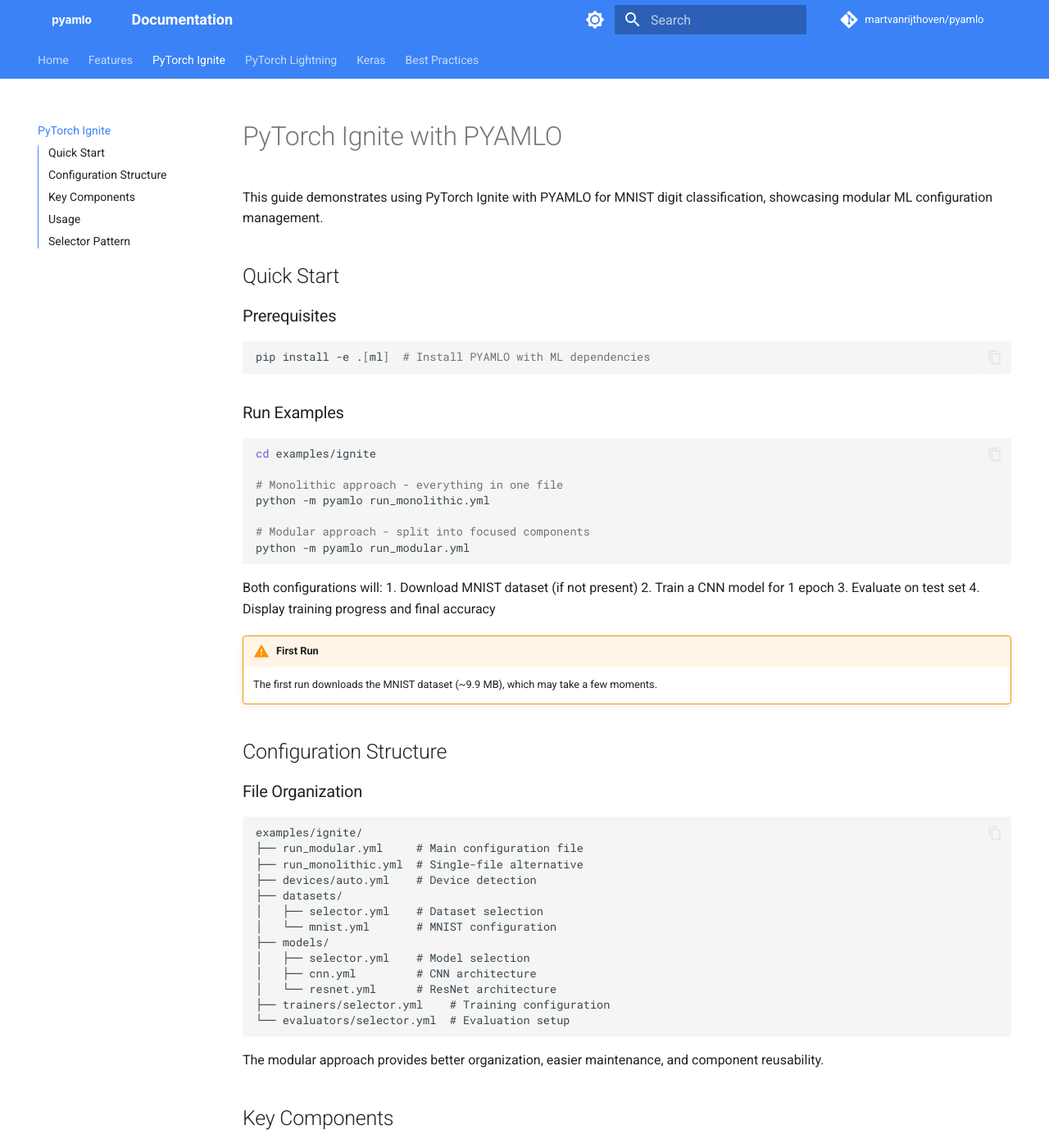
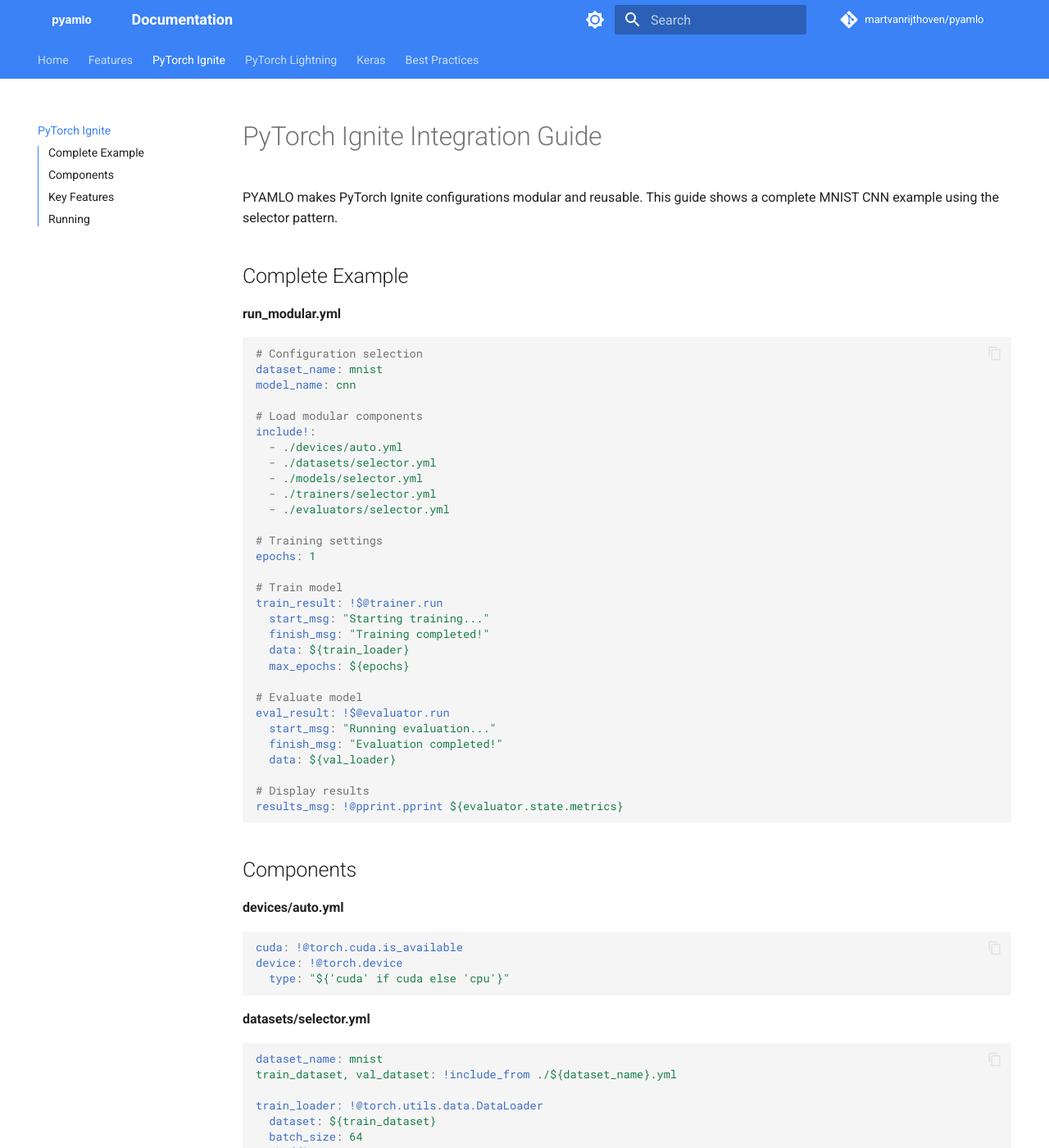
Before and after one commit to martvanrijthoven/pyamlo, an MkDocs documentation site: the page built from docs/pytorch-ignite.md, in a window 1280 px wide and 1400 px high. Shown: the whole window at 82% size. Built offline with MkDocs 1.6.1 and Material for MkDocs 9.7.7, drawn with Linux system fonts in a browser that asks for light colours; comment, search, counter and statistics services are not loaded; some of the changed text lies outside the part shown.

Commit message:
update docs

````diff
--- a/docs/pytorch-ignite.md
+++ b/docs/pytorch-ignite.md
@@ -1,67 +1,53 @@
-# PyTorch Ignite with PYAMLO
+# PyTorch Ignite Integration Guide
 
-This guide demonstrates using PyTorch Ignite with PYAMLO for MNIST digit classification, showcasing modular ML configuration management.
+PYAMLO makes PyTorch Ignite configurations modular and reusable. This guide shows a complete MNIST CNN example using the selector pattern.
 
-## Quick Start
+## Complete Example
 
-### Prerequisites
-```bash
-pip install -e .[ml]  # Install PYAMLO with ML dependencies
+**run_modular.yml**
+```yaml
+# Configuration selection
+dataset_name: mnist
+model_name: cnn
+
+# Load modular components
+include!:
+  - ./devices/auto.yml
+  - ./datasets/selector.yml
+  - ./models/selector.yml
+  - ./trainers/selector.yml
+  - ./evaluators/selector.yml
+
+# Training settings
+epochs: 1
+
+# Train model
+train_result: !$@trainer.run
+  start_msg: "Starting training..."
+  finish_msg: "Training completed!"
+  data: ${train_loader}
+  max_epochs: ${epochs}
+
+# Evaluate model
+eval_result: !$@evaluator.run
+  start_msg: "Running evaluation..."
+  finish_msg: "Evaluation completed!"
+  data: ${val_loader}
+
+# Display results
+results_msg: !@pprint.pprint ${evaluator.state.metrics}
 ```
 
-### Run Examples
-```bash
-cd examples/ignite
+## Components
 
-# Monolithic approach - everything in one file
-python -m pyamlo run_monolithic.yml
-
-# Modular approach - split into focused components
-python -m pyamlo run_modular.yml
-```
-
-Both configurations will:
-1. Download MNIST dataset (if not present)
-2. Train a CNN model for 1 epoch
-3. Evaluate on test set
-4. Display training progress and final accuracy
-
-!!! warning "First Run"
-    The first run downloads the MNIST dataset (~9.9 MB), which may take a few moments.
-
-## Configuration Structure
-
-### File Organization
-```
-examples/ignite/
-├── run_modular.yml     # Main configuration file
-├── run_monolithic.yml  # Single-file alternative
-├── devices/auto.yml    # Device detection
-├── datasets/
-│   ├── selector.yml    # Dataset selection
-│   └── mnist.yml       # MNIST configuration
-├── models/
-│   ├── selector.yml    # Model selection
-│   ├── cnn.yml         # CNN architecture
-│   └── resnet.yml      # ResNet architecture
-├── trainers/selector.yml    # Training configuration
-└── evaluators/selector.yml  # Evaluation setup
-```
-
-The modular approach provides better organization, easier maintenance, and component reusability.
-
-## Key Components
-
-The configuration uses a selector pattern for flexible component switching:
-
-### Device Configuration
+**devices/auto.yml**
 ```yaml
 cuda: !@torch.cuda.is_available
 device: !@torch.device
   type: "${'cuda' if cuda else 'cpu'}"
 ```
 
-### Dataset Selection
+**datasets/selector.yml**
 ```yaml
 dataset_name: mnist
 train_dataset, val_dataset: !include_from ./${dataset_name}.yml
@@ -70,67 +56,115 @@
   dataset: ${train_dataset}
   batch_size: 64
   shuffle: true
+
+val_loader: !@torch.utils.data.DataLoader
+  dataset: ${val_dataset}
+  batch_size: 64
+  shuffle: false
 ```
 
-### Model Selection
+**datasets/mnist.yml**
+```yaml
+transform: !@torchvision.transforms.Compose
+  transforms:
+    - !@torchvision.transforms.ToTensor
+    - !@torchvision.transforms.Normalize
+      mean: [0.1307]
+      std: [0.3081]
+
+train_dataset: !@torchvision.datasets.MNIST
+  root: "./data"
+  train: true
+  download: true
+  transform: ${transform}
+
+val_dataset: !@torchvision.datasets.MNIST
+  root: "./data"
+  train: false
+  download: true
+  transform: ${transform}
+```
+
+**models/selector.yml**
 ```yaml
 model_name: cnn
 model: !include_from ./${model_name}.yml
+model: !$@model.to ${device}
 ```
 
-### Main Configuration
+**models/cnn.yml**
 ```yaml
-include!:
-  - ./devices/auto.yml
-  - ./datasets/selector.yml
-  - ./models/selector.yml
-  - ./trainers/selector.yml
-  - ./evaluators/selector.yml
-
-epochs: 1
-train_result: !$@trainer.run
-  data: ${train_loader}
-  max_epochs: ${epochs}
-```
-## Usage
-
-### Command Line Overrides
-```bash
-# Change learning rate
-python -m pyamlo run_modular.yml pyamlo.lr=0.01
-
-# Change model
-python -m pyamlo run_modular.yml pyamlo.model_name=resnet
-
-# Multiple overrides
-python -m pyamlo run_modular.yml pyamlo.lr=0.01 pyamlo.epochs=5 pyamlo.model_name=resnet
+model: !@torch.nn.Sequential
+  - !@torch.nn.Conv2d
+    in_channels: 1
+    out_channels: 32
+    kernel_size: 3
+    padding: 1
+  - !@torch.nn.ReLU
+  - !@torch.nn.MaxPool2d
+    kernel_size: 2
+  - !@torch.nn.Conv2d
+    in_channels: 32
+    out_channels: 64
+    kernel_size: 3
+    padding: 1
+  - !@torch.nn.ReLU
+  - !@torch.nn.MaxPool2d
+    kernel_size: 2
+  - !@torch.nn.Flatten
+  - !@torch.nn.Linear
+    in_features: 3136
+    out_features: 128
+  - !@torch.nn.ReLU
+  - !@torch.nn.Dropout
+    p: 0.5
+  - !@torch.nn.Linear
+    in_features: 128
+    out_features: 10
 ```
 
-## Selector Pattern
+**trainers/selector.yml**
+```yaml
+lr: 0.001
+optimizer: !@torch.optim.Adam
+  params: !$@model.parameters
+  lr: ${lr}
 
-The modular configuration uses a selector pattern for maximum flexibility:
+loss_fn: !@torch.nn.CrossEntropyLoss
 
-```yaml
-# In any selector.yml file
-component_name: default_option
-component: !include_from ./${component_name}.yml
+trainer: !@ignite.engine.create_supervised_trainer
+  model: ${model}
+  optimizer: ${optimizer}
+  loss_fn: ${loss_fn}
+  device: ${device}
 ```
 
-This pattern enables:
-- **Runtime selection**: Change components via CLI overrides
-- **Easy extensibility**: Add new components by creating new files
-- **Clean organization**: Keep related configurations together
-
-### Advanced Usage
-
-**Environment variables:**
+**evaluators/selector.yml**
 ```yaml
-learning_rate: !env {var: LEARNING_RATE, default: 0.001}
-model_name: !env {var: MODEL_NAME, default: "cnn"}
+evaluator: !@ignite.engine.create_supervised_evaluator
+  model: ${model}
+  metrics:
+    accuracy: !@ignite.metrics.Accuracy
+    loss: !@ignite.metrics.Loss ${loss_fn}
+  device: ${device}
 ```
 
-**Conditional configuration:**
-```yaml
-is_cuda_available: !@torch.cuda.is_available
-batch_size: "${128 if is_cuda_available else 32}"
+## Key Features
+
+- **Selector Pattern**: Use `${component_name}` to dynamically load configurations
+- **Device Auto-detection**: Automatically uses CUDA if available
+- **Modular Components**: Separate files for datasets, models, trainers, and evaluators
+- **Dynamic References**: Model and data flow through the configuration
+- **Runtime Flexibility**: Change components via CLI overrides
+
+## Running
+
+```bash
+cd examples/ignite
+
+# Basic training
+python -m pyamlo run_modular.yml
+
+# With overrides
+python -m pyamlo run_modular.yml pyamlo.model_name=resnet pyamlo.lr=0.01
 ```
--- a/docs/pytorch-lightning.md
+++ b/docs/pytorch-lightning.md
@@ -1,52 +1,16 @@
-# PyTorch Lightning with PYAMLO
+# PyTorch Lightning Integration Guide
 
-This guide demonstrates using PyTorch Lightning with PYAMLO for MNIST digit classification, showcasing declarative ML configuration for Lightning workflows.
+PYAMLO makes PyTorch Lightning configurations modular and reusable. This guide shows a complete MNIST MobileNetV2 example.
 
-## Quick Start
+## Complete Example
 
-### Prerequisites
-```bash
-pip install -e .[ml]  # Install PYAMLO with ML dependencies
-```
-
-### Run Example
-```bash
-cd examples/lightning
-
-# Set Python path and run training
-PYTHONPATH=. python -m pyamlo train.yml
-```
-
-The training will:
-1. Download MNIST dataset (if not present)
-2. Train a MobileNetV2 model for 1 epoch
-3. Validate after each epoch
-4. Save checkpoints and logs to `lightning_logs/`
-
-!!! warning "First Run"
-    The first run downloads the MNIST dataset (~9.9 MB), which may take a few moments.
-
-## Configuration Structure
-
-### File Organization
-```
-examples/lightning/
-├── train.yml        # Main training configuration
-├── mnist.yml        # MNIST dataset configuration
-├── mobilenet.yml    # MobileNetV2 model configuration
-├── simple_cnn.py    # Lightning module wrapper
-└── data/           # Downloaded datasets
-```
-
-## Key Components
-
-### Main Configuration (`train.yml`)
+**train.yml**
 ```yaml
-# Dataset and model selection
+# Configuration selection
 dataset: mnist
 model_name: mobilenet
 
-# Load configurations using !include_from
+# Load modular components
 model: !include_from ${model_name}.yml
 train_dataset, val_dataset: !include_from ${dataset}.yml
 
@@ -79,7 +43,9 @@
   val_dataloaders: ${val_loader}
 ```
 
-### Dataset Configuration (`mnist.yml`)
+## Components
+
+**mnist.yml**
 ```yaml
 # MNIST transforms
 _mnist:
@@ -104,165 +70,77 @@
   transform: ${_mnist._transform}
 ```
 
-### Model Configuration (`mobilenet.yml`)
+**mobilenet.yml**
 ```yaml
 model: !@torchvision.models.mobilenet_v2
   num_classes: 10
 ```
 
-### Lightning Module (`simple_cnn.py`)
-The Lightning module wrapper adapts torchvision models for MNIST:
-- Modifies first layer to accept 1-channel (grayscale) input
-- Implements training and validation steps
-- Configures optimizer and logging
+**simple_cnn.py**
+```python
+import lightning.pytorch as pl
+import torch
+import torch.nn.functional as F
+import torchmetrics
 
-## Usage
+class LightningModel(pl.LightningModule):
+    def __init__(self, model, lr=0.001):
+        super().__init__()
+        self.model = model
+        self.lr = lr
+        self.accuracy = torchmetrics.Accuracy(task='multiclass', num_classes=10)
 
-### Command Line Overrides
-```bash
-# Change learning rate
-PYTHONPATH=. python -m pyamlo train.yml pyamlo.lr=0.01
+        # Modify first layer for MNIST (1 channel input)
+        if hasattr(model, 'features') and hasattr(model.features[0], 'in_channels'):
+            if model.features[0].in_channels == 3:
+                model.features[0] = torch.nn.Conv2d(1, model.features[0].out_channels,
+                                                   kernel_size=model.features[0].kernel_size,
+                                                   stride=model.features[0].stride,
+                                                   padding=model.features[0].padding,
+                                                   bias=model.features[0].bias is not None)
 
-# Change model
-PYTHONPATH=. python -m pyamlo train.yml pyamlo.model_name=mobilenet
+    def forward(self, x):
+        return self.model(x)
 
-# Change dataset (if you have other datasets)
-PYTHONPATH=. python -m pyamlo train.yml pyamlo.dataset=mnist
+    def training_step(self, batch, batch_idx):
+        x, y = batch
+        logits = self(x)
+        loss = F.cross_entropy(logits, y)
+        acc = self.accuracy(logits, y)
+        self.log('train_loss', loss, prog_bar=True)
+        self.log('train_acc', acc, prog_bar=True)
+        return loss
 
-# Change training parameters
-PYTHONPATH=. python -m pyamlo train.yml pyamlo.trainer.max_epochs=5
+    def validation_step(self, batch, batch_idx):
+        x, y = batch
+        logits = self(x)
+        loss = F.cross_entropy(logits, y)
+        acc = self.accuracy(logits, y)
+        self.log('val_loss', loss, prog_bar=True)
+        self.log('val_acc', acc, prog_bar=True)
+        return loss
 
-# Multiple overrides
-PYTHONPATH=. python -m pyamlo train.yml pyamlo.lr=0.01 pyamlo.trainer.max_epochs=3
+    def configure_optimizers(self):
+        return torch.optim.Adam(self.parameters(), lr=self.lr)
 ```
 
-### Expected Output
+## Key Features
+
+- **Lightning Integration**: Seamless PyTorch Lightning workflow configuration
+- **Model Adaptation**: Automatic model modification for different input channels
+- **Built-in Metrics**: Automatic logging of training and validation metrics
+- **Device Auto-detection**: Automatically uses available accelerators
+- **Modular Design**: Separate files for datasets and models
+- **Checkpointing**: Built-in model state saving and resuming
+
+## Running
+
+```bash
+cd examples/lightning
+
+# Basic training
+PYTHONPATH=. python -m pyamlo train.yml
+
+# With overrides
+PYTHONPATH=. python -m pyamlo train.yml pyamlo.lr=0.01 pyamlo.trainer.max_epochs=5
 ```
-Epoch 1/1: 100%|██████████| 938/938 [00:45<00:00, 20.67it/s, v_num=0]
-┏━━━━━━━━━━━━━━━━━━━━━━━━━━━┳━━━━━━━━━━━━━━━━━━━━━━━━━━━┓
-┃        Test metric        ┃       DataLoader 0        ┃
-┡━━━━━━━━━━━━━━━━━━━━━━━━━━━╇━━━━━━━━━━━━━━━━━━━━━━━━━━━┩
-│         val_acc           │    0.9820000529289246     │
-│         val_loss          │    0.05834667384624481    │
-└───────────────────────────┴───────────────────────────┘
-```
-
-## Lightning Features
-
-### Built-in Capabilities
-The Lightning integration automatically provides:
-- **Distributed Training**: Multi-GPU and multi-node support
-- **Mixed Precision**: Automatic 16-bit training
-- **Checkpointing**: Model state saving and resuming
-- **Logging**: TensorBoard, Weights & Biases integration
-- **Early Stopping**: Automatic training termination
-- **Progress Bars**: Training progress visualization
-
-### Advanced Configuration
-```yaml
-# Enhanced trainer with more features
-trainer: !@lightning.pytorch.Trainer
-  max_epochs: 10
-  accelerator: "auto"
-  devices: "auto"
-  precision: "16-mixed"  # Mixed precision training
-  enable_checkpointing: true
-  enable_progress_bar: true
-  enable_model_summary: true
-  log_every_n_steps: 50
-
-# Add callbacks
-callbacks:
-  - !@lightning.pytorch.callbacks.ModelCheckpoint
-    monitor: "val_acc"
-    mode: "max"
-    save_top_k: 3
-  - !@lightning.pytorch.callbacks.EarlyStopping
-    monitor: "val_loss"
-    patience: 3
-    mode: "min"
-
-# Add callbacks to trainer
-trainer: !@lightning.pytorch.Trainer
-  # ...existing config...
-  callbacks: ${callbacks}
-```
-
-### Logging Integration
-```yaml
-# TensorBoard logger
-tb_logger: !@lightning.pytorch.loggers.TensorBoardLogger
-  save_dir: "./lightning_logs"
-  name: "mnist_experiment"
-
-# Weights & Biases logger
-wandb_logger: !@lightning.pytorch.loggers.WandbLogger
-  project: "mnist-classification"
-  name: "mobilenet-experiment"
-
-# Add logger to trainer
-trainer: !@lightning.pytorch.Trainer
-  # ...existing config...
-  logger: ${tb_logger}  # or ${wandb_logger}
-```
-
-## Customization Examples
-
-### Different Model Architectures
-Create new model configuration files:
-
-**`resnet.yml`:**
-```yaml
-model: !@torchvision.models.resnet18
-  num_classes: 10
-```
-
-**`efficientnet.yml`:**
-```yaml
-model: !@torchvision.models.efficientnet_b0
-  num_classes: 10
-```
-
-Then switch models:
-```bash
-PYTHONPATH=. python -m pyamlo train.yml pyamlo.model_name=resnet
-```
-
-### Environment Variables
-```yaml
-# Use environment variables for configuration
-learning_rate: !env {var: LEARNING_RATE, default: 0.001}
-batch_size: !env {var: BATCH_SIZE, default: 64}
-max_epochs: !env {var: MAX_EPOCHS, default: 1}
-```
-
-### Conditional Configuration
-```yaml
-# Adapt configuration based on hardware
-is_cuda_available: !@torch.cuda.is_available
-batch_size: "${128 if is_cuda_available else 32}"
-devices: "${'auto' if is_cuda_available else 1}"
-```
-
-## Lightning vs Ignite
-
-| Feature | PyTorch Lightning | PyTorch Ignite |
-|---------|-------------------|----------------|
-| **Learning Curve** | Steeper (more opinionated) | Gentler (more flexible) |
-| **Boilerplate** | Minimal | More manual setup |
-| **Built-in Features** | Extensive | Manual implementation |
-| **Customization** | Through Lightning modules | Direct event handling |
-| **Best For** | Standard workflows | Custom training loops |
-
-Both integrate seamlessly with PYAMLO's configuration management, allowing you to choose the right tool for your specific needs.
-
-## Best Practices
-
-1. **Modular Configuration**: Split datasets, models, and training configs into separate files
-2. **Environment Variables**: Use `!env` for deployment-specific settings
-3. **CLI Overrides**: Leverage command line overrides for experimentation
-4. **Validation**: Use `!include_from` validation to ensure configuration consistency
-5. **Logging**: Configure appropriate loggers for experiment tracking
-6. **Callbacks**: Use Lightning callbacks for checkpointing and early stopping
-
-The Lightning integration demonstrates PYAMLO's ability to manage complex ML frameworks through declarative configuration, making experimentation and deployment more systematic and reproducible.
````
Also changed, not shown: docs/keras.md (+0 -23 lines).
